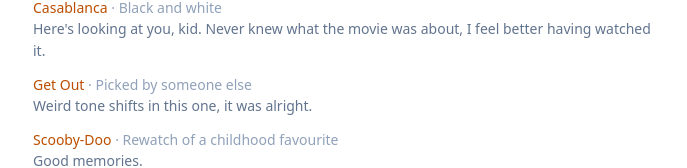
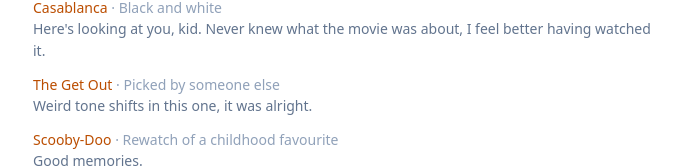
Before and after one commit to LachieDaly/LachieDaly.github.io, a Next.js app: page /bingo/movie-marathon-2026 in a window 1280 px wide. Shown: the part 1635-1803 px from the top of the page, without its empty margins (295-982 px from the left). Built offline with nearby package versions, Linux system fonts and the light colour scheme.

Commit message:
Fix The Get Out title in movie bingo entries
Co-Authored-By: Claude Opus 5.5 <noreply@anthropic.com>
Claude-Session: https://claude.ai/code/session_018KygVLjznX8kEMjta5Yo8F

```diff
--- a/app/bingo/boards.ts
+++ b/app/bingo/boards.ts
@@ -159,7 +159,7 @@ export const BINGO_BOARDS: BingoBoard[] = [
       },
       {
         prompt: "Picked by someone else",
-        title: "Get Out",
+        title: "The Get Out",
         note: "Weird tone shifts in this one, it was alright.",
       },
       {
```
